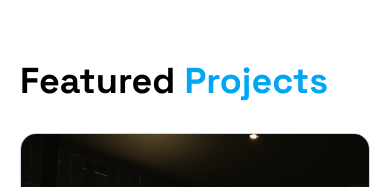
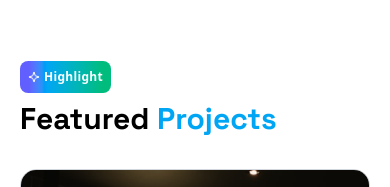
Before and after one commit to gihanchamila/portfolio-frontend, a React (Vite) app: page / in a window 390 px wide. Shown: the part 607-794 px from the top of the page. Built offline with nearby package versions, Linux system fonts and the light colour scheme; no server answers.

Commit message:
refactor: enhance responsiveness and styling across components

```diff
--- a/src/components/MobileMenu.jsx
+++ b/src/components/MobileMenu.jsx
@@ -59,9 +59,12 @@ const MobileMenu = ({ navLinks }) => {
                             <div className="absolute top-8 right-7">
                                 <X onClick={toggleMenu} className="cursor-pointer" />
                             </div>
-                            <div className='mt-20'>
+                            <div className='mt-20 xs:flex md:block xs:flex-col xs:space-y-6 xs:w-auto'>
                                 <NavLinks links={navLinks} />
-                                <ResumeDownload />
+                                <div>
+                                    <ResumeDownload />
+                                </div>
+
                             </div>
                         </motion.div>
                     )}
--- a/src/components/NavLinks.jsx
+++ b/src/components/NavLinks.jsx
@@ -18,14 +18,14 @@ const NavLinks = React.memo(({ links }) => {
     };
 
     return (
-        <div className="flex flex-col gap-y-10 lg:flex-row lg:gap-5 font-primary text-xl font-bold w-full">
+        <div className="flex flex-col gap-y-10 lg:flex-row lg:gap-5 font-primary md:text-xl xs:text-base font-bold w-full">
             {links.map((link) =>
                 link.to.startsWith("#") ? (
                     <a
                         key={link.to}
                         href={link.to}
                         onClick={(e) => handleNavigation(e, link.to)}
-                        className="lg:text-gray-700 hover:text-gray-800"
+                        className="navLink"
                     >
                         {link.name}
                     </a>
@@ -34,7 +34,7 @@ const NavLinks = React.memo(({ links }) => {
                         key={link.to}
                         to={link.to}
                         className={({ isActive }) =>
-                            isActive ? "lg:text-sky-500" : "lg:text-gray-700 hover:text-gray-800"
+                            isActive ? "xs:text-sky-500 dark:text-sky-300" : "navLink"
                         }
                     >
                         {link.name}
--- a/src/components/Sections/Certificate.jsx
+++ b/src/components/Sections/Certificate.jsx
@@ -52,7 +52,7 @@ const Certificate = () => {
   return (
         <section id='certification' className="pb-20 sm:col-start-1 sm:col-end-5 sm-col-span-4 scroll-mt-14">
           <header className="pb-8">
-            <h2 className="text-4xl font-bold font-primary">
+            <h2 className="sm:text-4xl xs:text-3xl font-bold font-primary">
               <span className="text-sky-500 dark:text-sky-300">Certifications</span> and Achievements
             </h2>
           </header>
--- a/src/components/Sections/ContactSection.jsx
+++ b/src/components/Sections/ContactSection.jsx
@@ -16,7 +16,7 @@ const ContactSection = () => {
   return (
     <section id="contact" className="pb-20">
       <header className="pb-8">
-        <h2 className="text-4xl text-center font-bold font-primary">
+        <h2 className="sm:text-4xl xs:xs:text-3xl text-center font-bold font-primary">
           Let's connect and explore how we can work together.
         </h2>
       </header>
--- a/src/components/Sections/FeaturedProjects.jsx
+++ b/src/components/Sections/FeaturedProjects.jsx
@@ -1,8 +1,9 @@
 import React from 'react';
-import { useRef, useEffect, useState } from 'react';
+import { useRef} from 'react';
 import ProjectCard from '../utils/Card';
-import { useInView, motion, useScroll, useTransform } from "motion/react"
-import { cubicBezier, circOut } from "motion"
+import SectionLabel from '../utils/SectionLabel';
+import {Sparkle} from 'lucide-react';
+import { motion } from 'motion/react';
 
 const projects = [
   {
@@ -35,7 +36,8 @@ const FeaturedProjects = () => {
   return (
     <section id='projects' className="pb-20 sm:col-start-1 sm:col-end-5 sm-col-span-4 scroll-mt-14" ref={ref}>
       <header  className="pb-8">
-        <h2 className="xs:text-4xl font-bold font-primary">
+      <SectionLabel icon={<Sparkle size={12} />} label="Highlight" />
+        <h2 className="sm:text-4xl xs:text-3xl font-bold font-primary">
           Featured <span className="text-sky-500 dark:text-sky-300">Projects</span>
         </h2>
       </header>
--- a/src/components/utils/ResumeDownload.jsx
+++ b/src/components/utils/ResumeDownload.jsx
@@ -26,7 +26,7 @@ const ResumeDownload = () => {
     }
 
   return (
-    <Button variant="primary" className="sm:mt-10 lg:mt-0 font-semibold" aria-label="View Resume" onClick={handleDownload}>
+    <Button variant="primary" className="lg:mt-0 font-semibold" aria-label="View Resume" onClick={handleDownload}>
         Resume
     </Button>
   )
--- a/src/components/utils/SectionLabel.jsx
+++ b/src/components/utils/SectionLabel.jsx
@@ -4,16 +4,16 @@ const SectionLabel = ({ icon, label, className = "" }) => {
     return (
         <div
             className={`
-                inline-flex items-center gap-2 px-4 py-1 rounded-full
-                text-sm font-semibold tracking-wide uppercase
-                bg-gradient-to-r from-purple-500 to-indigo-500
-                text-white dark:from-purple-400 dark:to-indigo-400
-                shadow-md
-                xs:text-xs sm:text-sm md:text-base
+                relative inline-flex items-center gap-1 md:px-3 md:py-2 xs:p-2 rounded-lg
+                font-semibold tracking-wide
+                text-white dark:text-white
+                bg-gradient-to-r from-indigo-500 from-10% via-sky-500 via-30% to-emerald-500 to-90%
+                overflow-hidden
+                xs:text-xs mb-2
                 ${className}
             `}
         >
-            <span className="w-4 h-4">{icon}</span>
+            <span className="">{icon}</span>
             <span>{label}</span>
         </div>
     );
--- a/src/index.css
+++ b/src/index.css
@@ -20,7 +20,11 @@
   }
 
 .button {
-    @apply w-auto text-center lg:px-4 lg:py-2 xs:py-2 xs:px-3 lg:text-lg xs:text-sm rounded-lg font-primary flex items-center space-x-2 disabled:hover:cursor-not-allowed hover:cursor-pointer
+    @apply w-auto text-center lg:px-4 lg:py-2 xs:py-2 xs:px-3 lg:text-base xs:text-sm rounded-lg font-primary flex items-center space-x-2 disabled:hover:cursor-not-allowed hover:cursor-pointer
+}
+
+.navLink {
+    @apply xs:text-gray-700 hover:text-gray-800 dark:text-gray-300 dark:hover:text-gray-50
 }
 
 .cardTitle {
@@ -36,7 +40,7 @@
 }
 
 .formLable {
-    @apply block sm:text-sm xs:text-sm xs:font-semibold text-gray-700 mb-2 font-primary dark:text-gray-50
+    @apply block sm:text-sm xs:text-sm xs:font-semibold lg:text-base text-gray-700 mb-2 font-primary dark:text-gray-50
 }
 
 .formError {
```
